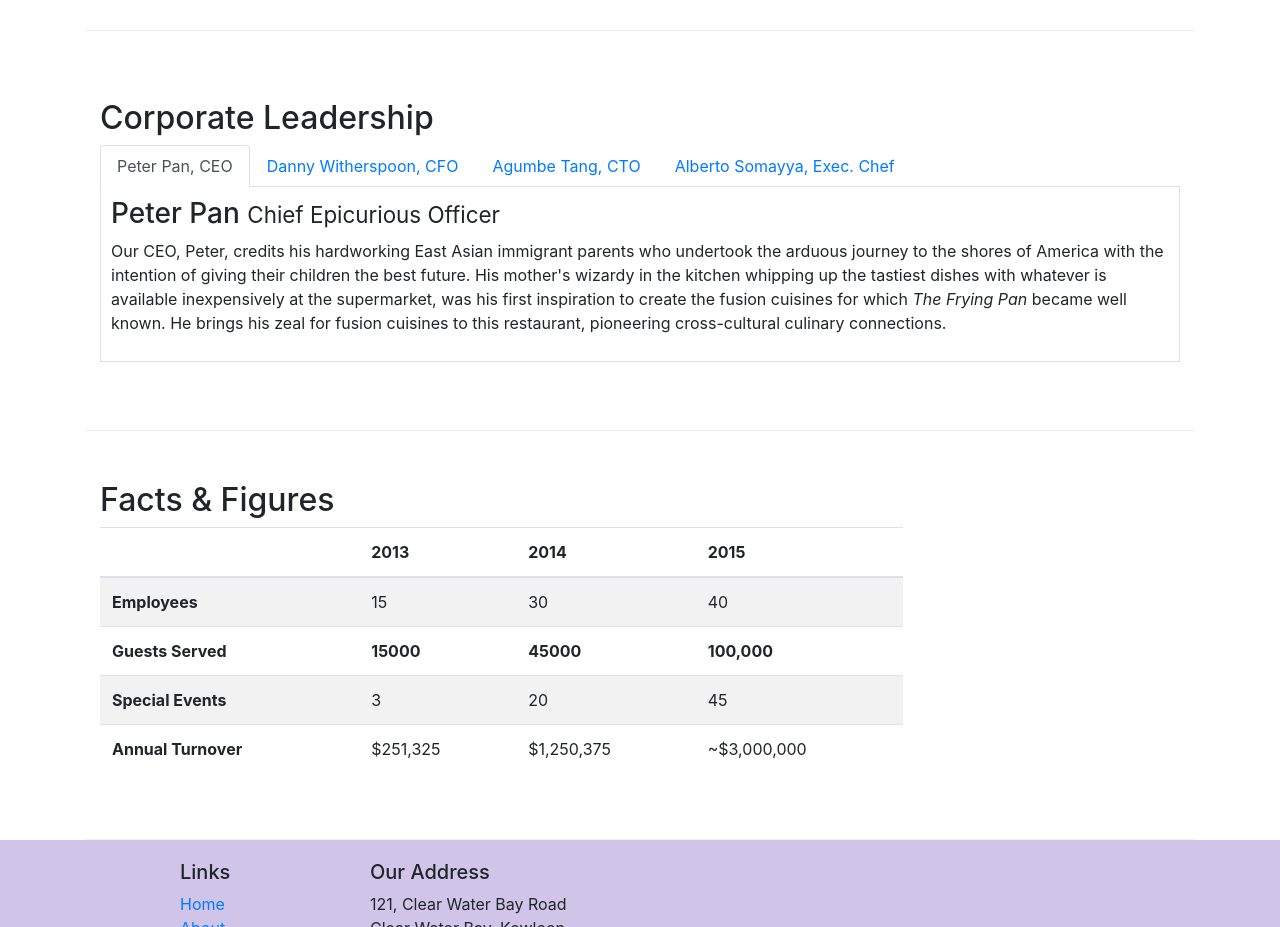
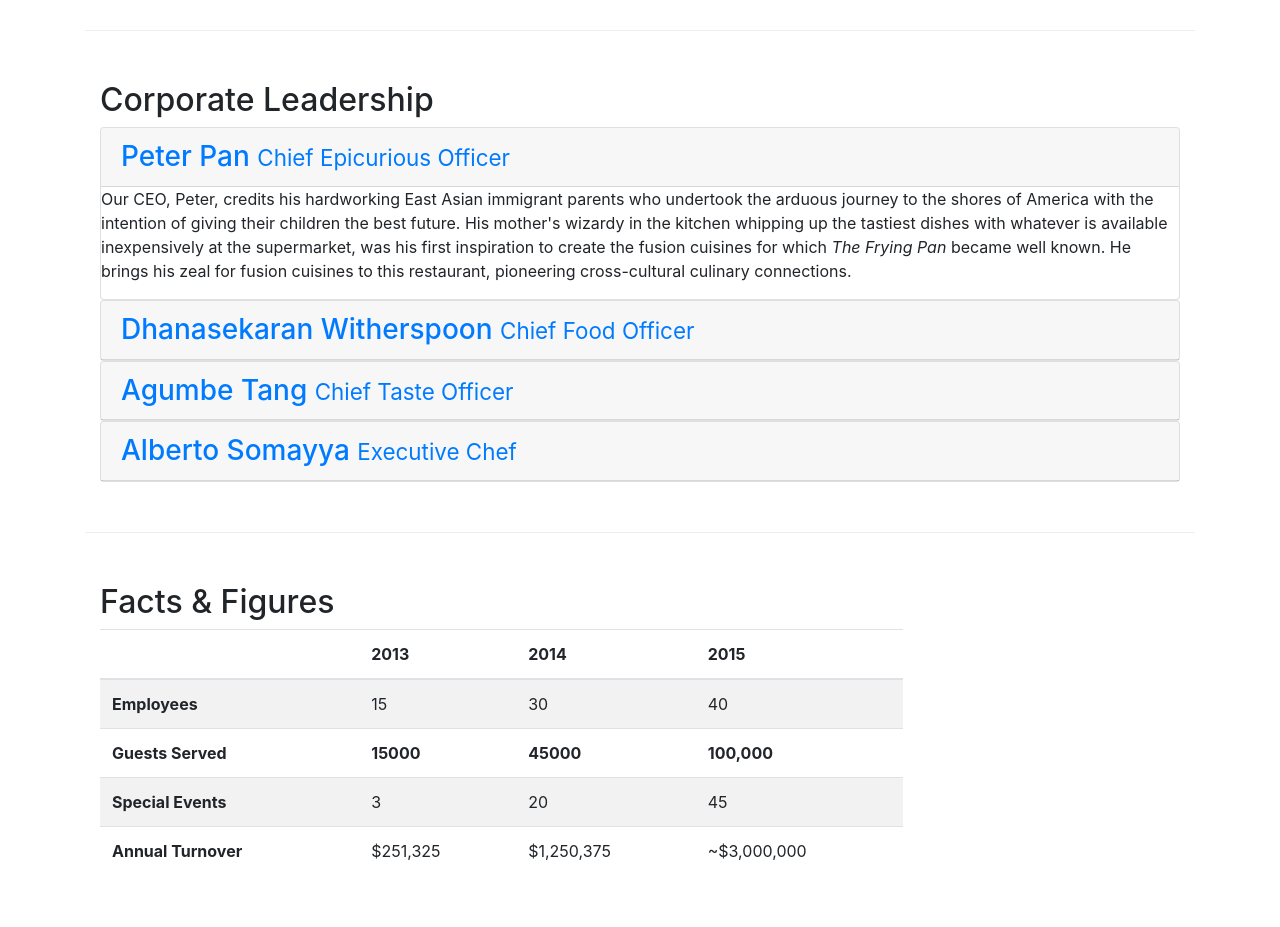
Before and after one commit to chrishdez02/conFusion, a website: page aboutus.html in a window 1280 px wide. Shown: the part 880-1807 px from the top of the page. Drawn offline with nearby package versions, Linux system fonts and the light colour scheme.

Commit message:
Accordion

```diff
--- a/aboutus.html
+++ b/aboutus.html
@@ -99,41 +99,59 @@
         <div class="row row-content align-items-center">
             <div class="col-12">
                 <h2>Corporate Leadership</h2>
-				<ul class="nav nav-tabs">
-					<li class="nav-item">
-						<a class="nav-link active" href="#peter" role="tab" data-toggle="tab">Peter Pan, CEO</a>
-					</li>
-					<li class="nav-item">
-                      <a class="nav-link" href="#danny" role="tab"
-                        data-toggle="tab">Danny Witherspoon, CFO</a>
-                    </li>
-                    <li class="nav-item">
-                      <a class="nav-link" href="#agumbe"role="tab"
-                        data-toggle="tab">Agumbe Tang, CTO</a>
-                    </li>
-                    <li class="nav-item">
-                      <a class="nav-link" href="#alberto" role="tab"
-                        data-toggle="tab">Alberto Somayya, Exec. Chef</a>
-                    </li>
-				</ul>
 
-				<div class="tab-content">
-					<div role="tabpanel" class="tab-pane fade show active" id="peter">
-						<h3>Peter Pan <small>Chief Epicurious Officer</small></h3>
-						<p class="hidden-xs-down" >Our CEO, Peter, credits his hardworking East Asian immigrant parents who undertook the arduous journey to the shores of America with the intention of giving their children the best future. His mother's wizardy in the kitchen whipping up the tastiest dishes with whatever is available inexpensively at the supermarket, was his first inspiration to create the fusion cuisines for which <em>The Frying Pan</em> became well known. He brings his zeal for fusion cuisines to this restaurant, pioneering cross-cultural culinary connections.</p>
+				<div id="accordion" role="tablist">
+					<div class="card">
+						<div class="card-header" role="tab" id="peterhead">
+							<h3 class="mb-0"><a data-toggle="collapse" data-parent="#accordion" href="#peter"> Peter Pan <small>Chief Epicurious Officer</small></a>
+							</h3>
+						</div>
+					<div role="tabpanel" class="collapse show" id="peter">
+						<div class="card-block">
+							<p class="hidden-xs-down" >Our CEO, Peter, credits his hardworking East Asian immigrant parents who undertook the arduous journey to the shores of America with the intention of giving their children the best future. His mother's wizardy in the kitchen whipping up the tastiest dishes with whatever is available inexpensively at the supermarket, was his first inspiration to create the fusion cuisines for which <em>The Frying Pan</em> became well known. He brings his zeal for fusion cuisines to this restaurant, pioneering cross-cultural culinary connections.</p>
+						</div>
 					</div>
-                	<div role="tabpanel" class="tab-pane fade" id="danny">
-						<h3>Dhanasekaran Witherspoon <small>Chief Food Officer</small></h3>
-						<p class="hidden-xs-down">Our CFO, Danny, as he is affectionately referred to by his colleagues, comes from a long established family tradition in farming and produce. His experiences growing up on a farm in the Australian outback gave him great appreciation for varieties of food sources. As he puts it in his own words, <em>Everything that runs, wins, and everything that stays, pays!</em></p>
 					</div>
-					<div role="tabpanel" class="tab-pane fade" id="agumbe">
-						<h3>Agumbe Tang <small>Chief Taste Officer</small></h3>
-						<p class="hidden-xs-down">Blessed with the most discerning gustatory sense, Agumbe, our CTO, personally ensures that every dish that we serve meets his exacting tastes. Our chefs dread the tongue lashing that ensues if their dish does not meet his exacting standards. He lives by his motto, <em>You click only if you survive my lick.</em></p>
+
+					<div class="card">
+						<div class="card-header" role="tab" id="dannyhead">
+							<h3 class="mb-0">
+								<a class="collapsed" data-toggle="collapse" data-parent="#accordion" href="#danny"> Dhanasekaran Witherspoon <small>Chief Food Officer</small></a>
+							</h3>
+						</div>
+                	<div role="tabpanel" class="collapse" id="danny">
+						<div class="card-block">
+							<p class="hidden-xs-down">Our CFO, Danny, as he is affectionately referred to by his colleagues, comes from a long established family tradition in farming and produce. His experiences growing up on a farm in the Australian outback gave him great appreciation for varieties of food sources. As he puts it in his own words, <em>Everything that runs, wins, and everything that stays, pays!</em></p>
+						</div>
 					</div>
-					<div role="tabpanel" class="tab-pane fade" id="alberto">
-						<h3>Alberto Somayya <small>Executive Chef</small></h3>
-						<p class="hidden-xs-down">Award winning three-star Michelin chef with wide International experience having worked closely with whos-who in the culinary world, he specializes in creating mouthwatering Indo-Italian fusion experiences. He says, <em>Put together the cuisines from the two craziest cultures, and you get a winning hit! Amma Mia!</em></p>
 					</div>
+
+					<div class="card">
+						<div class="card-header" role="tab" id="agumbehead">
+							<h3 class="mb-0">
+								<a class="collapsed" data-toggle="collapse" data-parent="#accordion" href="#agumbe"> Agumbe Tang <small>Chief Taste Officer</small></a>
+							</h3>
+						</div>
+					<div role="tabpanel" class="collapse" id="agumbe">
+						<div class="card-block">
+							<p class="hidden-xs-down">Blessed with the most discerning gustatory sense, Agumbe, our CTO, personally ensures that every dish that we serve meets his exacting tastes. Our chefs dread the tongue lashing that ensues if their dish does not meet his exacting standards. He lives by his motto, <em>You click only if you survive my lick.</em></p>
+						</div>
+					</div>
+					</div>
+
+					<div class="card">
+						<div class="card-header" role="tab" id="albertohead">
+							<h3 class="mb-0">
+								<a class="collapsed" data-toggle="collapse" data-parent="#accordion" href="#alberto"> Alberto Somayya <small>Executive Chef</small></a>
+							</h3>
+						</div>
+					<div role="tabpanel" class="collapse" id="alberto">
+						<div class="card-block">
+							<p class="hidden-xs-down">Award winning three-star Michelin chef with wide International experience having worked closely with whos-who in the culinary world, he specializes in creating mouthwatering Indo-Italian fusion experiences. He says, <em>Put together the cuisines from the two craziest cultures, and you get a winning hit! Amma Mia!</em></p>
+						</div>
+					</div>
+					</div>
+
 				</div>
 
             </div>
```
